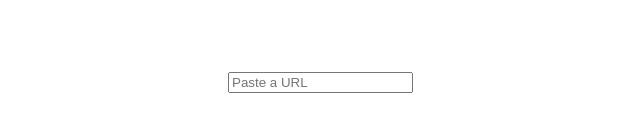
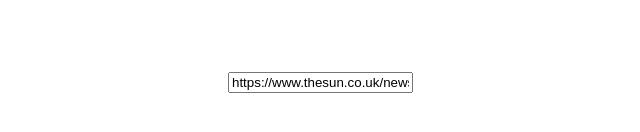
Before and after one commit to underground-news/underground-news-frontend, a Vue app: page / in a window 1280 px wide. Shown: the part 318-450 px from the top of the page, without its empty margins (227-867 px from the left). Built offline with nearby package versions, Linux system fonts and the light colour scheme.

Commit message:
feat: update layout

```diff
--- a/src/App.vue
+++ b/src/App.vue
@@ -33,11 +33,13 @@
 </script>
 
 <template>
-  <UrlInput @url-entered="onUrlEntered" />
+  <div class="container">
+    <UrlInput @url-entered="onUrlEntered" />
 
-  <Article v-if="article" :article="article" />
+    <StatsCollection v-if="stats" :stats="stats" />
 
-  <StatsCollection v-if="stats" :stats="stats" />
+    <Article v-if="article" :article="article" />
+  </div>
 </template>
 
 <style scoped>
@@ -53,5 +55,10 @@
 .logo.vue:hover {
   filter: drop-shadow(0 0 2em #42b883aa);
 }
+.container {
+  display: flex;
+  flex-direction: column;
+  align-items: center;
+  width: 100%;
+}
 </style>
-./components/models
--- a/src/assets/main.css
+++ b/src/assets/main.css
@@ -2,9 +2,10 @@
 
 #app {
   max-width: 1280px;
-  margin: 0 auto;
+  margin: auto;
   padding: 2rem;
-
+  flex-direction: column;
+  align-items: center;
   font-weight: normal;
 }
 
--- a/src/components/UrlInput.vue
+++ b/src/components/UrlInput.vue
@@ -13,7 +13,7 @@
 <script setup lang="ts">
 import { defineEmits, ref } from "vue";
 
-const url = ref("");
+const url = ref("https://www.thesun.co.uk/news/17643654/brexit-eu-student-loans-saving/");
 
 const emits = defineEmits<{
   (e: "url-entered", url: URL): void;
```
